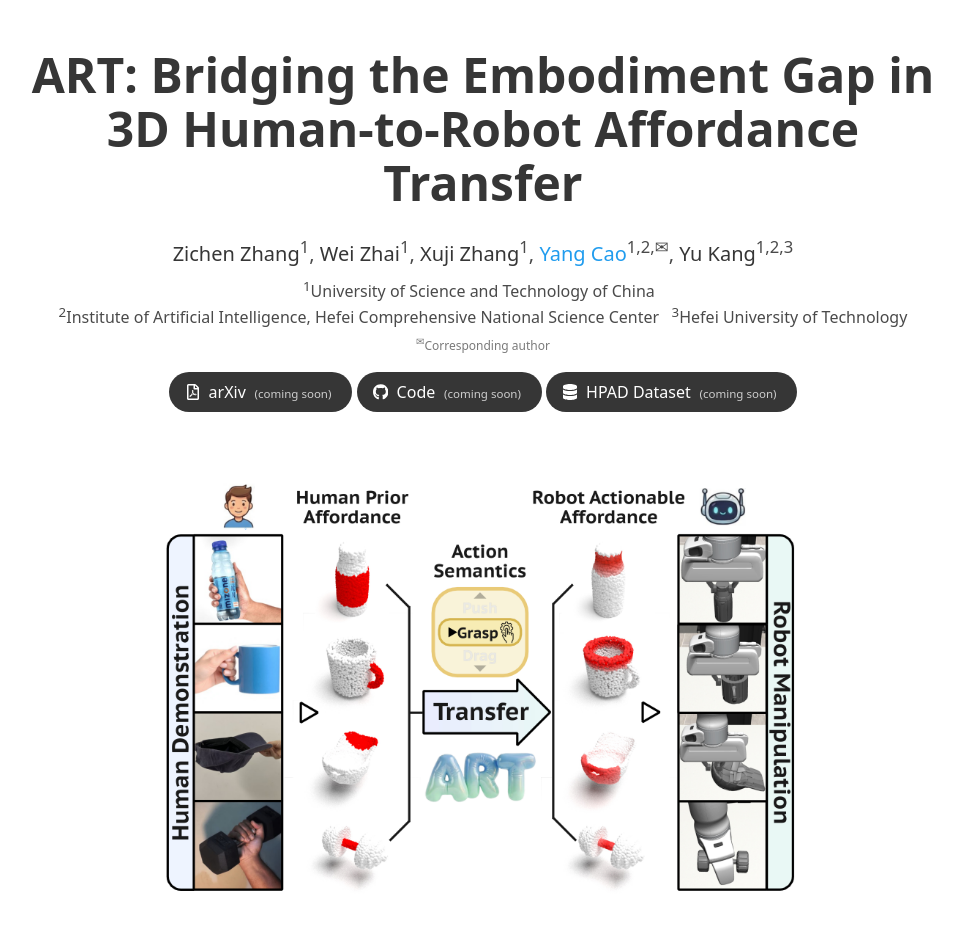
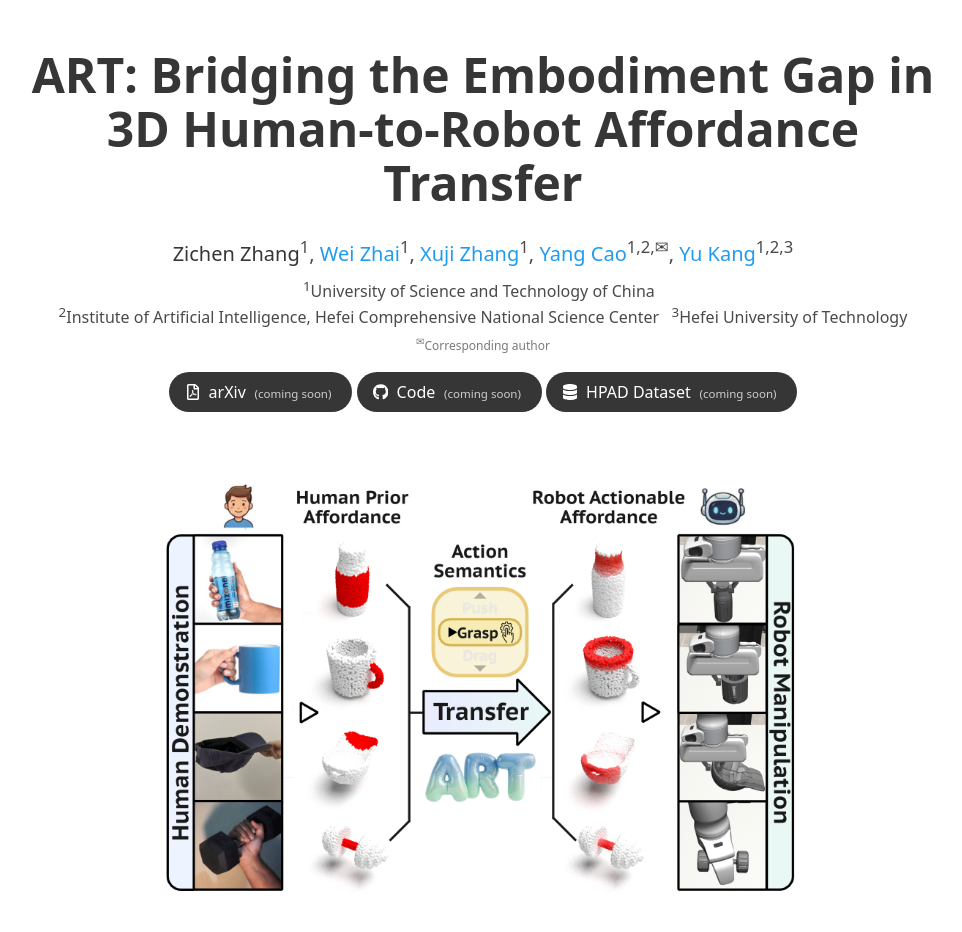
Before and after one commit to Derek0907/ART, a plain HTML site: page index.html in a window 1280 px wide. Shown: the top 932 px of the page, without its empty margins (157-1119 px from the left). Drawn offline with Linux system fonts and the light colour scheme.

Commit message:
Add author links

```diff
--- a/index.html
+++ b/index.html
@@ -26,10 +26,10 @@
           <h1 class="title is-1 publication-title">ART: Bridging the Embodiment Gap in 3D Human-to-Robot Affordance Transfer</h1>
           <div class="is-size-5 publication-authors">
             <span class="author-block"><a class="no-link">Zichen Zhang</a><sup>1</sup>,</span>
-            <span class="author-block"><a class="no-link">Wei Zhai</a><sup>1</sup>,</span>
-            <span class="author-block"><a class="no-link">Xuji Zhang</a><sup>1</sup>,</span>
-            <span class="author-block"><a href="https://scholar.google.com.hk/citations?hl=zh-CN&user=K7rTHNcAAAAJ">Yang Cao</a><sup>1,2,&#9993;</sup>,</span>
-            <span class="author-block"><a class="no-link">Yu Kang</a><sup>1,2,3</sup></span>
+            <span class="author-block"><a href="https://scholar.google.com/citations?user=UI5_qZcAAAAJ&amp;hl=en">Wei Zhai</a><sup>1</sup>,</span>
+            <span class="author-block"><a href="https://xuji-zhang.netlify.app">Xuji Zhang</a><sup>1</sup>,</span>
+            <span class="author-block"><a href="https://scholar.google.com/citations?user=K7rTHNcAAAAJ&amp;hl=en">Yang Cao</a><sup>1,2,&#9993;</sup>,</span>
+            <span class="author-block"><a href="https://scholar.google.com/citations?user=gTWIZmEAAAAJ&amp;hl=en">Yu Kang</a><sup>1,2,3</sup></span>
           </div>
           <div class="is-size-6 publication-authors" style="margin-top: 0.5rem;">
             <span class="author-block"><sup>1</sup>University of Science and Technology of China&nbsp;&nbsp;</span>
```
